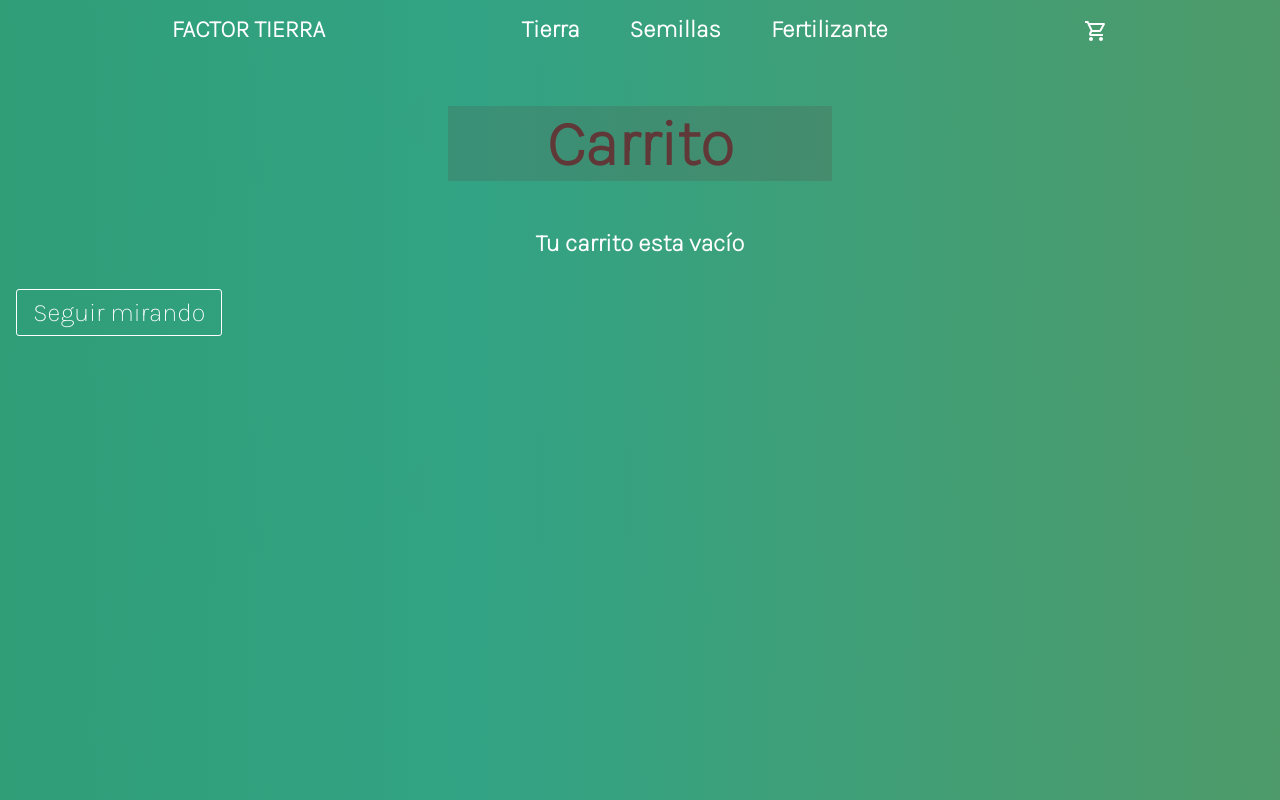
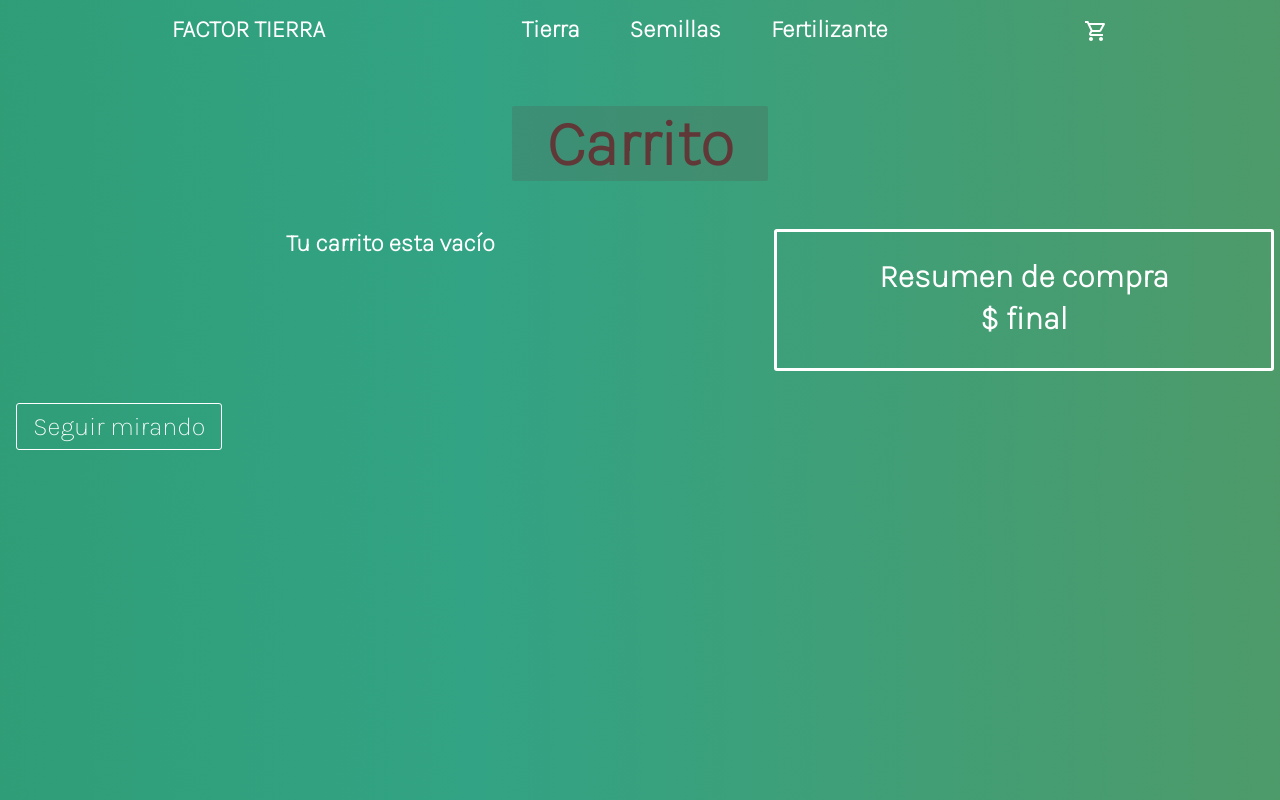
Before and after one commit to julietadicio/reactEcommerce, a React (Create React App) app: page /cart in a window 1280 px wide. Built offline with nearby package versions, Linux system fonts and the light colour scheme.

Commit message:
agregando estilos al cart

```diff
--- a/src/App.css
+++ b/src/App.css
@@ -197,23 +197,39 @@ img {
 /*MAIN*/
 
 /* CART  */
+
+
+.carrito {
+  display: flex;
+  align-items: flex-start;
+  justify-content: center;
+}
+
+
 .carritoTitle {
   margin-top: 15vh;
   font-size: 5vw;
   text-align: center;
   display: block;
   margin: 6vh auto;
-  width: 30vw;
+  width: 20vw;
   font-weight: 800;
   color: #613838;
   background-color: #6138382e;
+  border-radius: 2px;
+}
+
+.itemsCart {
+  display: flex;
+  flex-direction: column;
+  width: 60%;
 }
 
 .itemCart {
   display: flex;
   background-color: rgba(255, 255, 255, 0.471);
-  margin: 2% 1%;
-  padding: 2vw;
+  margin: 0 1% 1% 1%;
+  padding: 1vw;
   border-radius: 5px;
 }
 
@@ -228,6 +244,27 @@ img {
 }
 
 .itemCart img {
-  width: 10%;
+  width: 20%;
+}
+
+.orderSummary {
+  width: 39%;
+  border: white 3px solid;
+  border-radius: 3px;
+  color: white;
+  padding: 2% 1%;
+
+}
+
+.itemSummary {
+  display: flex;
+  background-color: rgba(255, 255, 255, 0.471);
+  padding: 2%;
+  margin: 1% 0;
+}
+
+.orderSummary h1 {
+  text-align: center;
+  margin-bottom: 5px;
 }
 /* CART  */
--- a/src/components/Cart.jsx
+++ b/src/components/Cart.jsx
@@ -11,6 +11,8 @@ const Cart = () => {
     return (
         <>
             <h1 className="carritoTitle">Carrito</h1>
+            <div className="carrito">
+                <div className="itemsCart">
                     {
                         cartList.length === 0
                             ? <h2>Tu carrito esta vacío</h2>
@@ -20,29 +22,35 @@ const Cart = () => {
                                 <h1>{item.name} </h1>
                                 <h2>{item.cost}$</h2>
                                 <h2>{item.qty} item/s</h2>
-                        <h2>$ total</h2>
-                    </div>
-                    )
-            }
-            <div className="orderSummary">
-                {
-                    cartList.length === 1
-                        ? <h1>Tu orden esta vacía</h1>
-                        : cartList.map(item => <div className="itemSummary">
-                            key={item.id}
-                            <h2>{item.name}</h2>
-                            <h3>{item.qty}</h3>
+                                {/* <h2>{test.calSubTotal()}$ total</h2> */}
+                                <button onClick={test.deleteItem}>Eliminar</button>
                             </div>
                             )
                     }
                 </div>
+                <div className="orderSummary">
+
+                    <h1>Resumen de compra</h1>
+                    {
+                        cartList.length > 1 &&
+                        cartList.map(item => <div key={item.id}>
+                            <div className="itemSummary">
+                                <h2>{item.name}</h2>
+                                <h2>{item.qty} item/s</h2>
+                                <h2>$</h2>
+                            </div>
+                        </div>
+                        )
+                    }
+                    <h1>$ final</h1>
+                </div>
+            </div>
             <Link to='/'><button>Seguir mirando</button></Link>
             {
-                test.cartList.length > 0
-                    ? <button onClick={test.clear}>Eliminar todo</button>
-                    : <h2></h2>
+                test.cartList.length > 0 &&
+                <button onClick={test.clear}>Eliminar todo</button>
+
             }
-
         </>
     )
 }
--- a/src/components/CartContext.jsx
+++ b/src/components/CartContext.jsx
@@ -55,6 +55,11 @@ const CartContextProvider = (props) => {
         return count
     }
 
+    // const calSubTotal = () => {
+    //     let index = cartList.map(item => item.idItem).indexOf(idItem);
+    //     return cartList[index].costItem * cartList[index].qtyItem;
+    // }
+
     const calcTotal = () => {
 
     }
```
Lines whose indentation alone changed are shown as unchanged.
